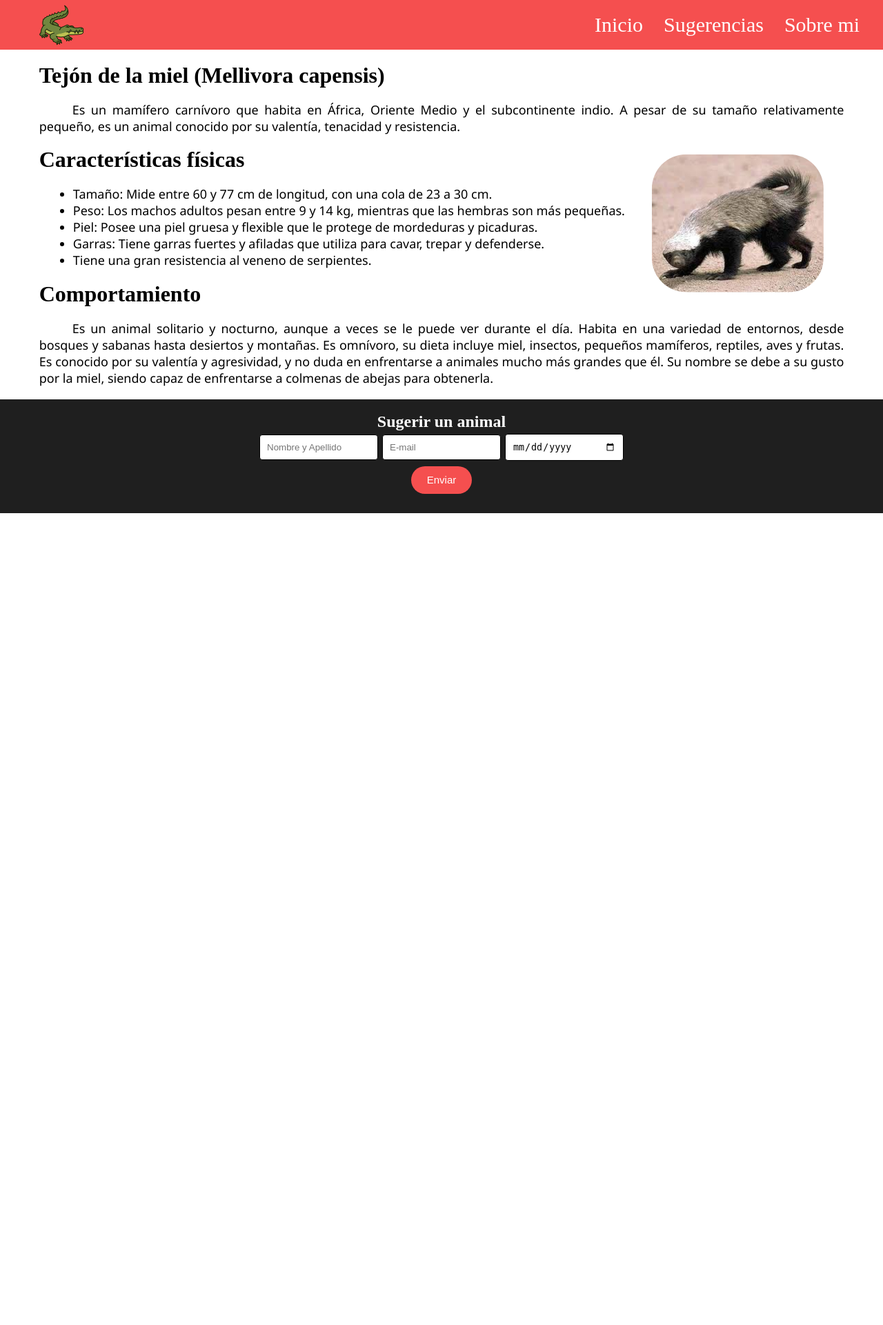
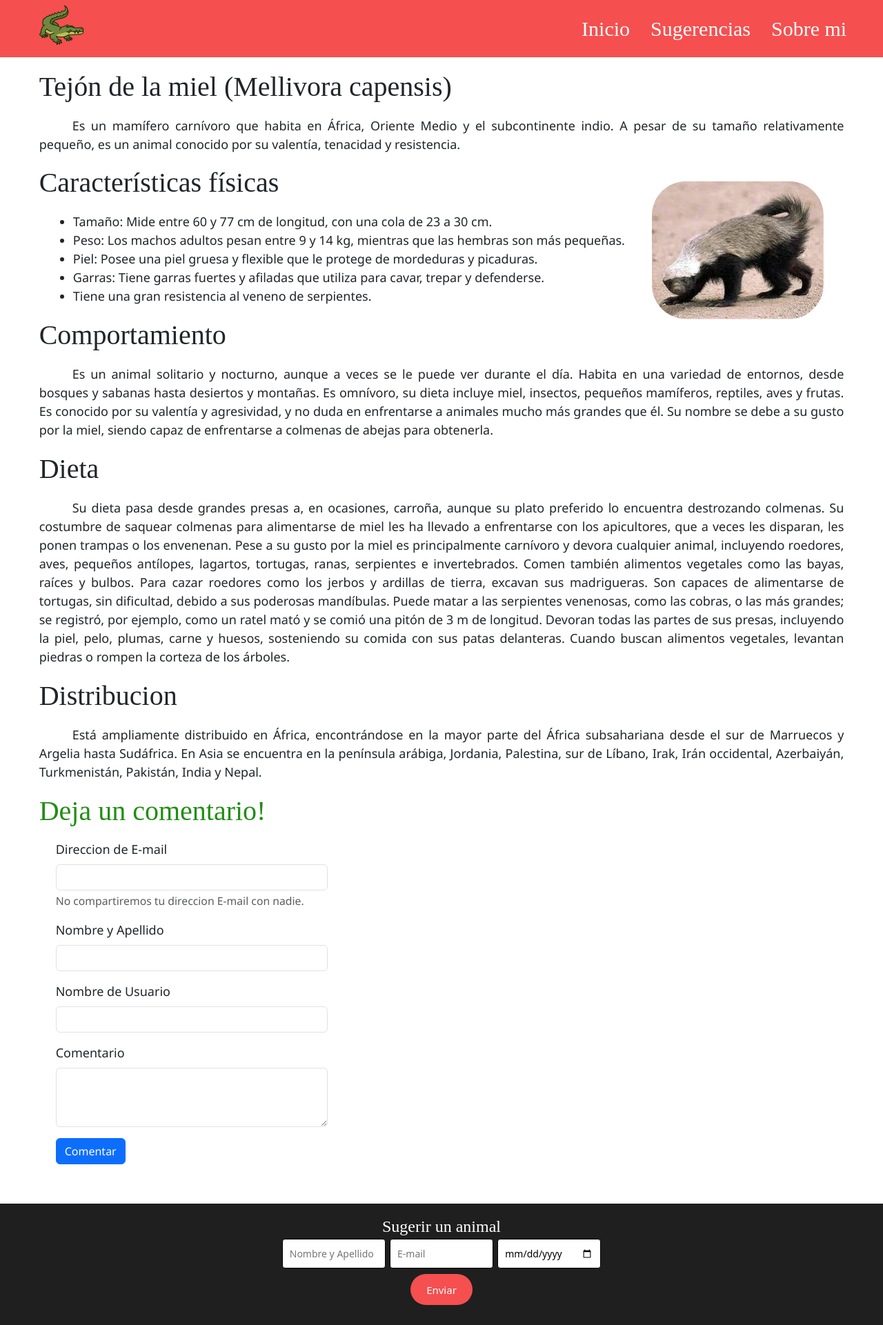
Before and after one commit to DS2062/Portafolio_programacion, a PHP site: page / in a window 1280 px wide; the page is wider, and only the part inside the window is pictured. Shown: that part at 69% size. Before the commit the page ends 744 px from the top of that part, so only its background shows below. Run offline with PHP 8.4, Linux system fonts and the light colour scheme.

Commit message:
6to commit, solo falta conectar a la base de datos

```diff
--- /dev/null
+++ b/index.php
@@ -0,0 +1,127 @@
+<!DOCTYPE html>
+<html lang="en">
+
+<head>
+    <meta charset="UTF-8">
+    <meta name="viewport" content="width=device-width, initial-scale=1.0">
+    <link href="https://cdn.jsdelivr.net/npm/bootstrap@5.3.3/dist/css/bootstrap.min.css" rel="stylesheet"
+        integrity="sha384-QWTKZyjpPEjISv5WaRU9OFeRpok6YctnYmDr5pNlyT2bRjXh0JMhjY6hW+ALEwIH" crossorigin="anonymous">
+    <title>Proyecto Portafolio</title>
+    <link rel="stylesheet" href="styles.css">
+</head>
+<header>
+    <div id="id_inicio"></div>
+    <ul class="header_ul">
+
+        <div class="logo">
+            <img src="assets/logo/cocodrilo.png" alt="cocodrilo.jpg" height="65px">
+        </div>
+
+        <li class="header_li"><a href="https://github.com/DS2062">Sobre mi</a></li>
+        <li class="header_li"><a href="#id_sugerir">Sugerencias</a></li>
+        <li class="header_li"><a href="#id_inicio">Inicio</a></li>
+    </ul>
+</header>
+
+<body>
+    <div> <!-- resumen -->
+        <h1>Tejón de la miel (Mellivora capensis)</h1>
+        <p>
+            Es un mamífero carnívoro que habita en África, Oriente Medio y el subcontinente indio.
+            A pesar de su tamaño relativamente pequeño, es un animal conocido por su valentía, tenacidad y resistencia.
+        </p>
+    </div>
+    <div> <!-- caracteristicas -->
+        <h1>Características físicas</h1>
+        <div class="tejon">
+            <img src="assets/img/tejon.jfif" alt="tejon_de_la_miel.jpg" height="200px">
+        </div>
+        <ul class="lista">
+            <li>Tamaño: Mide entre 60 y 77 cm de longitud, con una cola de 23 a 30 cm.</li>
+            <li>Peso: Los machos adultos pesan entre 9 y 14 kg, mientras que las hembras son más pequeñas.</li>
+            <li>Piel: Posee una piel gruesa y flexible que le protege de mordeduras y picaduras.</li>
+            <li>Garras: Tiene garras fuertes y afiladas que utiliza para cavar, trepar y defenderse.</li>
+            <li>Tiene una gran resistencia al veneno de serpientes.</li>
+        </ul>
+    </div>
+    <div> <!-- Comportamiento -->
+        <h1>Comportamiento</h1>
+        <p>
+            Es un animal solitario y nocturno, aunque a veces se le puede ver durante el día.
+            Habita en una variedad de entornos, desde bosques y sabanas hasta desiertos y montañas.
+            Es omnívoro, su dieta incluye miel, insectos, pequeños mamíferos, reptiles, aves y frutas.
+            Es conocido por su valentía y agresividad, y no duda en enfrentarse a animales mucho más grandes que él.
+            Su nombre se debe a su gusto por la miel, siendo capaz de enfrentarse a colmenas de abejas para obtenerla.
+        </p>
+    </div>
+    <div> <!-- Dieta -->
+        <h1>Dieta</h1>
+        <p>Su dieta pasa desde grandes presas a, en ocasiones, carroña, aunque su plato preferido lo encuentra
+            destrozando colmenas. Su costumbre de saquear colmenas para alimentarse de miel les ha llevado a enfrentarse
+            con los apicultores, que a veces les disparan, les ponen trampas o los envenenan. Pese a su gusto por la
+            miel es principalmente carnívoro y devora cualquier animal, incluyendo roedores, aves, pequeños antílopes,
+            lagartos, tortugas, ranas, serpientes e invertebrados. Comen también alimentos vegetales como las bayas,
+            raíces y bulbos.
+            Para cazar roedores como los jerbos y ardillas de tierra, excavan sus madrigueras. Son capaces de
+            alimentarse de tortugas, sin dificultad, debido a sus poderosas mandíbulas. Puede matar a las serpientes
+            venenosas, como las cobras, o las más grandes; se registró, por ejemplo, como un ratel mató y se comió una
+            pitón de 3 m de longitud. Devoran todas las partes de sus presas, incluyendo la piel, pelo, plumas, carne y
+            huesos, sosteniendo su comida con sus patas delanteras. Cuando buscan alimentos vegetales, levantan piedras
+            o rompen la corteza de los árboles.</p>
+    </div>
+    <div> <!-- Distribucion -->
+        <h1>Distribucion</h1>
+        <p>
+            Está ampliamente distribuido en África, encontrándose en la mayor parte del África subsahariana desde el sur
+            de Marruecos y Argelia hasta Sudáfrica. En Asia se encuentra en la península arábiga, Jordania, Palestina,
+            sur de Líbano, Irak, Irán occidental, Azerbaiyán, Turkmenistán, Pakistán, India y Nepal.
+        </p>
+    </div>
+    <section> <!-- zona de Notas -->
+        <h1 class="leave_coments">Deja un comentario!</h1>
+        <div class="container-fluid row coments">
+            <form class="col-4">
+                <div class="mb-3">
+                    <label for="i_email" class="form-label">Direccion de E-mail</label>
+                    <input type="email" class="form-control" id="i_email" maxlength="255" aria-describedby="emailHelp">
+                    <div id="emailHelp" class="form-text">No compartiremos tu direccion E-mail con nadie.</div>
+                </div>
+                <div class="mb-3">
+                    <label for="i_nma" class="form-label">Nombre y Apellido</label>
+                    <input type="text" class="form-control" id="i_nma" maxlength="255" aria-describedby="emailHelp">
+                    <div id="nameHelp" class="form-text"></div>
+                </div>
+                <div class="mb-3">
+                    <label for="i_nmu" class="form-label">Nombre de Usuario</label>
+                    <input type="text" class="form-control" id="i_nmu" maxlength="255" aria-describedby="emailHelp">
+                    <div id="nameuHelp" class="form-text"></div>
+                </div>
+                <div class="mb-3">
+                    <label for="text_a" class="form-label">Comentario</label>
+                    <textarea class="form-control" id="text_a" rows="3"></textarea>
+                </div>
+                <button type="submit" class="btn btn-primary">Comentar</button>
+            </form>
+        </div>
+    </section>
+</body>
+<footer> <!-- zona de sugerencias y footer -->
+    <div>
+        <h4>Sugerir un animal</h4>
+        <form action="" class="footer">
+
+            <div class="forms">
+                <input type="text" placeholder="Nombre y Apellido">
+                <input type="email" placeholder="E-mail">
+                <input type="date" placeholder="">
+            </div>
+            <div class="bt_send">
+                <input type="button" value="Enviar">
+            </div>
+
+        </form>
+    </div>
+    <div id="id_sugerir"></div>
+</footer>
+
+</html>
--- a/styles.css
+++ b/styles.css
@@ -1,7 +1,6 @@
 .logo img{
     position: absolute;
     transform: translate(1cm,-0.4cm);
-    display: inline-block;
     margin: 0cm;
     padding: 0cm;
     border: 0cm;
@@ -60,6 +59,7 @@ h4{
     color: white;
     background-color: rgb(245, 79, 79);
     padding: 0.5cm;
+    padding-right: 1cm;
     overflow: hidden;
 }
 .header_li{
@@ -108,5 +108,16 @@ li a:hover{
     margin-bottom: 10px;
     border: 1px solid #000000;
     border-radius: 4px;
+    font-size: 14px;
   }
 }
+.leave_coments{
+    color: rgb(33, 141, 19);
+}
+.coments{
+    text-align: justify;
+    font-family:'Segoe UI', Tahoma, Geneva, Verdana, sans-serif;
+    font-size: 18px;
+    margin: 1.5cm;
+    margin-top: 0.5cm;
+}
```
